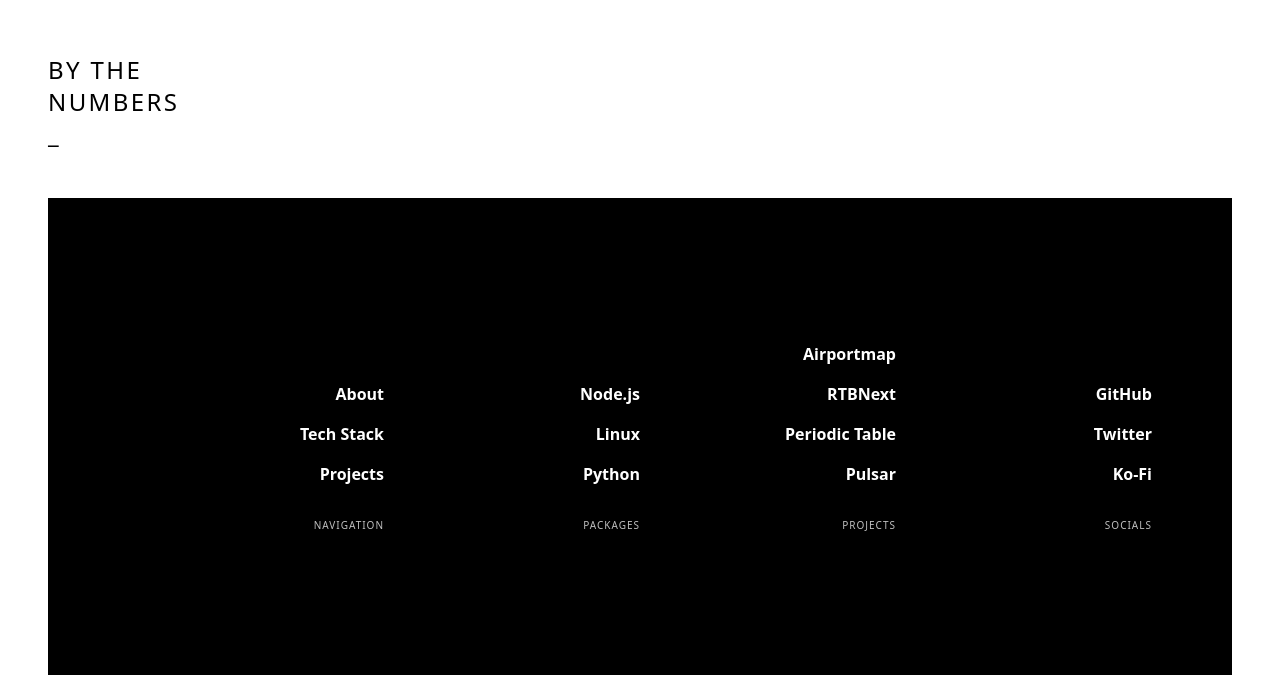
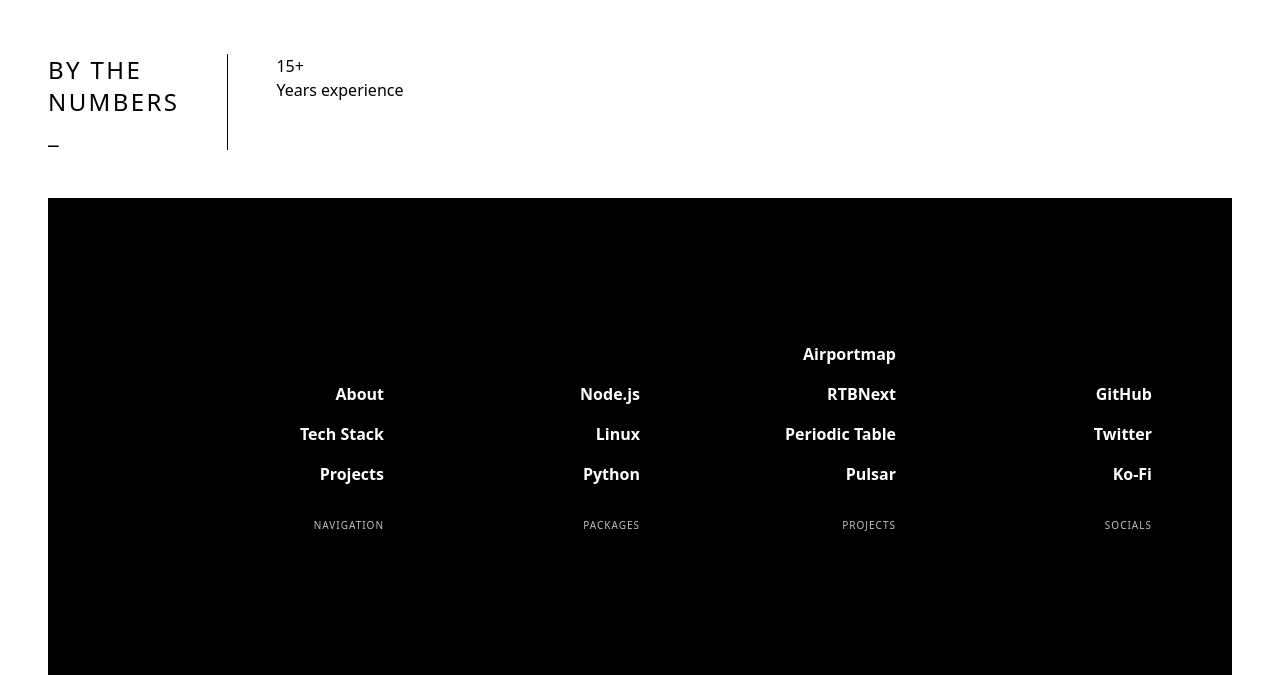
Before and after one commit to komed3/web, a React (Vite) app: page / in a window 1280 px wide. Shown: the part 3323-3998 px from the top of the page. Built offline with nearby package versions, Linux system fonts and the light colour scheme; a web font is replaced by a local one.

Commit message:
iterate over numbers

```diff
--- a/src/components/Numbers.tsx
+++ b/src/components/Numbers.tsx
@@ -1,3 +1,8 @@
+const NUMBERS = [
+  { label: 'Years experience', value: '15+' }
+] as const;
+
+
 export function Numbers () {
   return (
     <div className= 'flex p-12 divide-x divide-(--text)'>
@@ -7,6 +12,22 @@ export function Numbers () {
         <span>numbers</span>
         <span>_</span>
       </div>
+
+      { /** Numbers */ }
+      { NUMBERS.map( ( { label, value }, i ) => (
+        <div
+          key= { i }
+          className= 'px-12'
+        >
+          <div className= ''>
+            { value }
+          </div>
+
+          <div className= ''>
+            { label }
+          </div>
+        </div>
+      ) ) }
     </div>
   );
 }
```
